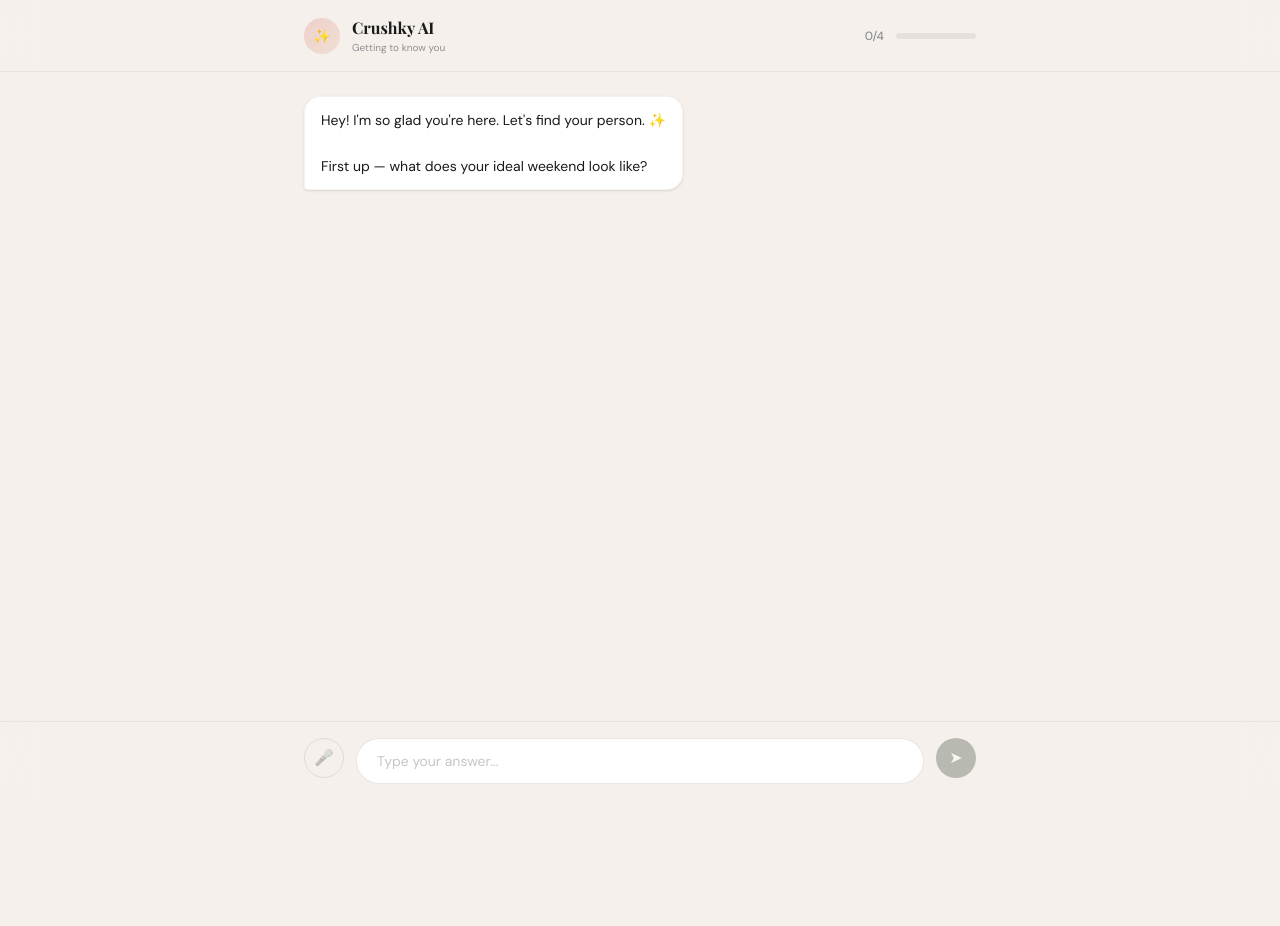
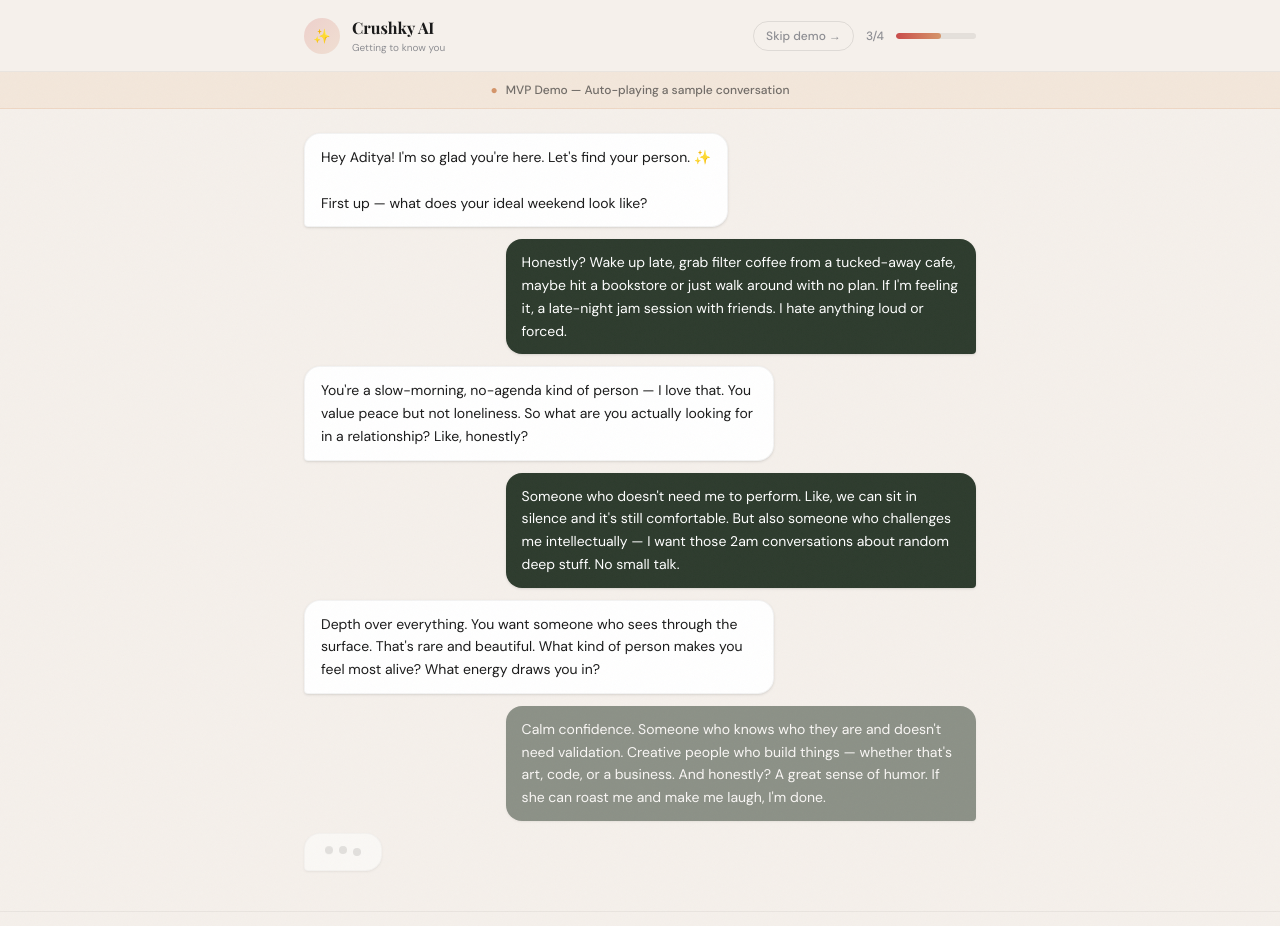
Before and after one commit to vikramaditya26/crushky, a React (Vite) app: page /chat in a window 1280 px wide. Shown: the top 926 px of the page. Before the commit the page ends 800 px from the top, so only its background shows below. Built offline with nearby package versions, Linux system fonts and the light colour scheme; a web font is replaced by a local one.

Commit message:
feat: refine chat signup and match profile content

```diff
--- a/src/pages/Chat.jsx
+++ b/src/pages/Chat.jsx
@@ -1,14 +1,17 @@
 import { useState, useRef, useEffect } from 'react'
 import { useNavigate } from 'react-router-dom'
 import ChatBubble from '../components/ChatBubble'
-import { sendMessage } from '../utils/claudeApi'
 
-const DEMO_RESPONSES = [
-  null,
-  "Love that! Sounds like you really know how to recharge. Okay next one — what are you actually looking for in a relationship? Like, honestly?",
-  "I appreciate the honesty. So what kind of person makes you feel most alive? Like what energy draws you in?",
-  "Beautiful answer. Last one — what's one thing you'd absolutely never compromise on in a partner?",
-  "I think I've got a pretty good picture of who you are. Give me a moment to find your people...",
+const DEMO_CONVERSATION = [
+  { role: 'assistant', content: "Hey Aditya! I'm so glad you're here. Let's find your person. ✨\n\nFirst up — what does your ideal weekend look like?" },
+  { role: 'user', content: "Honestly? Wake up late, grab filter coffee from a tucked-away cafe, maybe hit a bookstore or just walk around with no plan. If I'm feeling it, a late-night jam session with friends. I hate anything loud or forced." },
+  { role: 'assistant', content: "You're a slow-morning, no-agenda kind of person — I love that. You value peace but not loneliness. So what are you actually looking for in a relationship? Like, honestly?" },
+  { role: 'user', content: "Someone who doesn't need me to perform. Like, we can sit in silence and it's still comfortable. But also someone who challenges me intellectually — I want those 2am conversations about random deep stuff. No small talk." },
+  { role: 'assistant', content: "Depth over everything. You want someone who sees through the surface. That's rare and beautiful. What kind of person makes you feel most alive? What energy draws you in?" },
+  { role: 'user', content: "Calm confidence. Someone who knows who they are and doesn't need validation. Creative people who build things — whether that's art, code, or a business. And honestly? A great sense of humor. If she can roast me and make me laugh, I'm done." },
+  { role: 'assistant', content: "Sharp humor, quiet intensity, creative fire. I'm getting a really clear picture of you, Aditya. Last one — what's one thing you'd absolutely never compromise on in a partner?" },
+  { role: 'user', content: "Honesty. I can't do games or manipulation. If something's wrong, just tell me. I'd rather hear something hard than be lied to. That's non-negotiable." },
+  { role: 'assistant', content: "Radical honesty — that tells me everything about your character. I think I've got a really clear picture of who you are, and more importantly, who you need.\n\nGive me a moment to find your people... 🌟" },
 ]
 
 export default function Chat() {
@@ -17,67 +20,67 @@
   const [messages, setMessages] = useState([])
   const [input, setInput] = useState('')
   const [isTyping, setIsTyping] = useState(false)
-  const [questionNum, setQuestionNum] = useState(0)
+  const [autoPlaying, setAutoPlaying] = useState(true)
+  const [autoIndex, setAutoIndex] = useState(0)
   const endRef = useRef(null)
 
   useEffect(() => {
     endRef.current?.scrollIntoView({ behavior: 'smooth' })
   }, [messages])
 
+  // Auto-play the demo conversation
   useEffect(() => {
-    const greeting = `Hey${user.name ? ' ' + user.name : ''}! I'm so glad you're here. Let's find your person. ✨\n\nFirst up — what does your ideal weekend look like?`
-    const timer = setTimeout(() => {
-      setMessages((prev) => {
-        if (prev.length > 0) return prev
-        return [{ role: 'assistant', content: greeting }]
-      })
-    }, 600)
-    return () => clearTimeout(timer)
-  }, [])
+    if (!autoPlaying || autoIndex >= DEMO_CONVERSATION.length) return
 
-  const handleSend = async () => {
-    if (!input.trim() || isTyping) return
-    const text = input.trim()
-    setInput('')
-    const newQ = questionNum + 1
-    const updated = [...messages, { role: 'user', content: text }]
-    setMessages(updated)
-    setQuestionNum(newQ)
-    setIsTyping(true)
+    const msg = DEMO_CONVERSATION[autoIndex]
+    const isAssistant = msg.role === 'assistant'
+    const delay = autoIndex === 0 ? 600 : isAssistant ? 1200 : 800
 
-    if (newQ >= 4) {
-      setTimeout(() => {
-        setMessages((prev) => [...prev, { role: 'assistant', content: DEMO_RESPONSES[4] }])
+    // Show typing indicator before assistant messages
+    if (isAssistant && autoIndex > 0) {
+      setIsTyping(true)
+      const typingTimer = setTimeout(() => {
         setIsTyping(false)
-        setTimeout(() => {
-          localStorage.setItem('crushky_chat_done', 'true')
-          navigate('/dashboard')
-        }, 2500)
-      }, 1500)
-      return
+        setMessages(prev => [...prev, msg])
+        setAutoIndex(i => i + 1)
+      }, delay)
+      return () => clearTimeout(typingTimer)
     }
 
-    const hasKey = import.meta.env.VITE_ANTHROPIC_API_KEY
-    if (hasKey) {
-      const apiMsgs = updated.map((m) => ({ role: m.role, content: m.content }))
-      const reply = await sendMessage(apiMsgs)
-      if (reply) {
-        setMessages((prev) => [...prev, { role: 'assistant', content: reply }])
-        setIsTyping(false)
-        return
-      }
+    const timer = setTimeout(() => {
+      setMessages(prev => [...prev, msg])
+      setAutoIndex(i => i + 1)
+    }, delay)
+    return () => clearTimeout(timer)
+  }, [autoPlaying, autoIndex])
+
+  // When all messages are shown, navigate after a pause
+  useEffect(() => {
+    if (autoIndex >= DEMO_CONVERSATION.length && autoPlaying) {
+      const timer = setTimeout(() => {
+        localStorage.setItem('crushky_chat_done', 'true')
+        navigate('/dashboard')
+      }, 2500)
+      return () => clearTimeout(timer)
     }
+  }, [autoIndex, autoPlaying])
 
+  const progress = Math.min((Math.floor(messages.filter(m => m.role === 'user').length) / 4) * 100, 100)
+  const questionNum = messages.filter(m => m.role === 'user').length
+
+  // Skip button to jump ahead
+  const handleSkip = () => {
+    setAutoPlaying(false)
+    setIsTyping(false)
+    setMessages(DEMO_CONVERSATION)
     setTimeout(() => {
-      setMessages((prev) => [...prev, { role: 'assistant', content: DEMO_RESPONSES[newQ] }])
-      setIsTyping(false)
-    }, 1000)
+      localStorage.setItem('crushky_chat_done', 'true')
+      navigate('/dashboard')
+    }, 1500)
   }
 
-  const progress = Math.min((questionNum / 4) * 100, 100)
-
   return (
-    <div className="min-h-screen bg-cream text-dark-text flex flex-col">
+    <div className="min-h-screen bg-cream text-dark-text flex flex-col grain">
       {/* Top bar */}
       <div className="bg-cream/80 backdrop-blur-lg border-b border-dark-text/5 sticky top-0 z-40 px-6 md:px-10 py-4">
         <div className="max-w-2xl mx-auto">
@@ -92,6 +95,14 @@
               </div>
             </div>
             <div className="flex items-center gap-3">
+              {autoPlaying && autoIndex < DEMO_CONVERSATION.length && (
+                <button
+                  onClick={handleSkip}
+                  className="text-muted hover:text-dark-text text-xs font-medium cursor-pointer transition-colors px-3 py-1.5 rounded-full border border-dark-text/10 hover:border-dark-text/20"
+                >
+                  Skip demo &rarr;
+                </button>
+              )}
               <span className="text-muted text-xs font-medium">{questionNum}/4</span>
               <div className="w-20 h-1.5 bg-dark-text/8 rounded-full overflow-hidden">
                 <div
@@ -103,6 +114,16 @@
           </div>
         </div>
       </div>
+
+      {/* Demo banner */}
+      {autoPlaying && (
+        <div className="bg-amber-light/40 border-b border-amber/20 px-6 py-2.5">
+          <div className="max-w-2xl mx-auto flex items-center justify-center gap-2">
+            <span className="text-amber text-xs">&#9679;</span>
+            <p className="text-dark-text/60 text-xs font-medium">MVP Demo &mdash; Auto-playing a sample conversation</p>
+          </div>
+        </div>
+      )}
 
       {/* Messages */}
       <div className="flex-1 overflow-y-auto px-6 md:px-10 py-6">
@@ -127,7 +148,7 @@
         </div>
       </div>
 
-      {/* Input */}
+      {/* Input (disabled during auto-play) */}
       <div className="bg-cream/80 backdrop-blur-lg border-t border-dark-text/5 px-6 md:px-10 py-4">
         <div className="max-w-2xl mx-auto flex gap-3">
           <button className="w-10 h-10 rounded-full border border-dark-text/10 flex items-center justify-center text-dark-text/30 shrink-0 cursor-pointer hover:bg-white hover:shadow-sm transition-all">
@@ -137,14 +158,12 @@
             type="text"
             value={input}
             onChange={(e) => setInput(e.target.value)}
-            onKeyDown={(e) => e.key === 'Enter' && handleSend()}
-            placeholder="Type your answer..."
-            disabled={questionNum >= 4}
-            className="flex-1 bg-white border border-dark-text/10 rounded-full px-5 py-3 text-dark-text text-sm outline-none focus:border-dark-green/40 focus:shadow-sm transition-all placeholder:text-dark-text/25"
+            placeholder={autoPlaying ? "Demo in progress..." : "Type your answer..."}
+            disabled={autoPlaying}
+            className="flex-1 bg-white border border-dark-text/10 rounded-full px-5 py-3 text-dark-text text-sm outline-none focus:border-dark-green/40 focus:shadow-sm transition-all placeholder:text-dark-text/25 disabled:opacity-50"
           />
           <button
-            onClick={handleSend}
-            disabled={!input.trim() || isTyping || questionNum >= 4}
+            disabled={autoPlaying}
             className="w-10 h-10 rounded-full bg-dark-green text-white flex items-center justify-center shrink-0 cursor-pointer disabled:opacity-30 hover:bg-dark-green/90 transition-all hover:shadow-md"
           >
             &#10148;
--- a/src/pages/Landing.jsx
+++ b/src/pages/Landing.jsx
@@ -28,7 +28,10 @@
       {/* ─── Nav ─── */}
       <nav className="fixed top-0 left-0 right-0 z-50 bg-cream/70 backdrop-blur-xl border-b border-dark-text/5">
         <div className="max-w-[1100px] mx-auto px-6 md:px-10 h-16 flex items-center justify-between">
-          <span className="font-display text-xl font-bold tracking-tight">Crushky</span>
+          <div className="flex items-center gap-3">
+            <span className="font-display text-xl font-bold tracking-tight">Crushky</span>
+            <span className="bg-rose/10 text-rose text-[10px] font-semibold px-2.5 py-1 rounded-full border border-rose/20">MVP Demo</span>
+          </div>
           <button onClick={() => navigate('/signup')} className="bg-dark-green text-white text-sm font-medium px-5 py-2 rounded-full cursor-pointer hover:bg-dark-green/90 transition-all hover:shadow-md">
             Get Started
           </button>
--- a/src/pages/Signup.jsx
+++ b/src/pages/Signup.jsx
@@ -37,8 +37,12 @@
   const navigate = useNavigate()
   const [step, setStep] = useState(0)
   const [form, setForm] = useState({
-    name: '', dob: '', gender: '', lookingFor: '', city: '',
-    height: '', college: '', work: '', spotify: '', instagram: '', photos: [],
+    name: 'Aditya', dob: '2003-08-15', gender: 'Man', lookingFor: 'Women', city: 'Mumbai',
+    height: "5'10\"", college: 'IIT Bombay', work: 'Product at Razorpay', spotify: 'aditya.vibes', instagram: 'aditya.kumar_',
+    photos: [
+      'https://images.unsplash.com/photo-1506794778202-cad84cf45f1d?w=400&h=530&fit=crop&crop=face',
+      'https://images.unsplash.com/photo-1507003211169-0a1dd7228f2d?w=400&h=530&fit=crop&crop=face',
+    ],
   })
 
   const set = (key, val) => setForm((p) => ({ ...p, [key]: val }))
```
Also changed, not shown: src/data/seedMatches.js (+27 -0 lines), src/pages/Dashboard.jsx (+4 -3 lines), src/pages/MatchProfile.jsx (+40 -0 lines), 1 other file (tests, documents, lock files or other folders).
